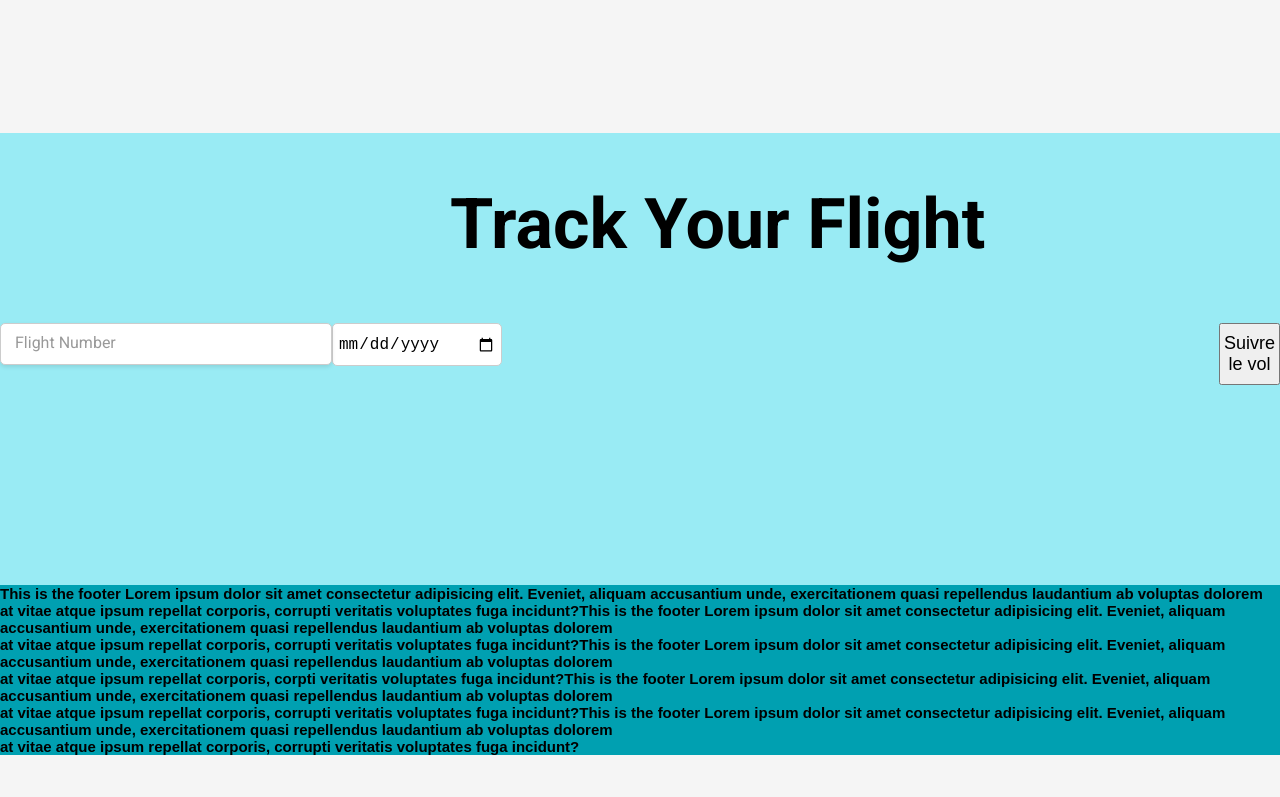
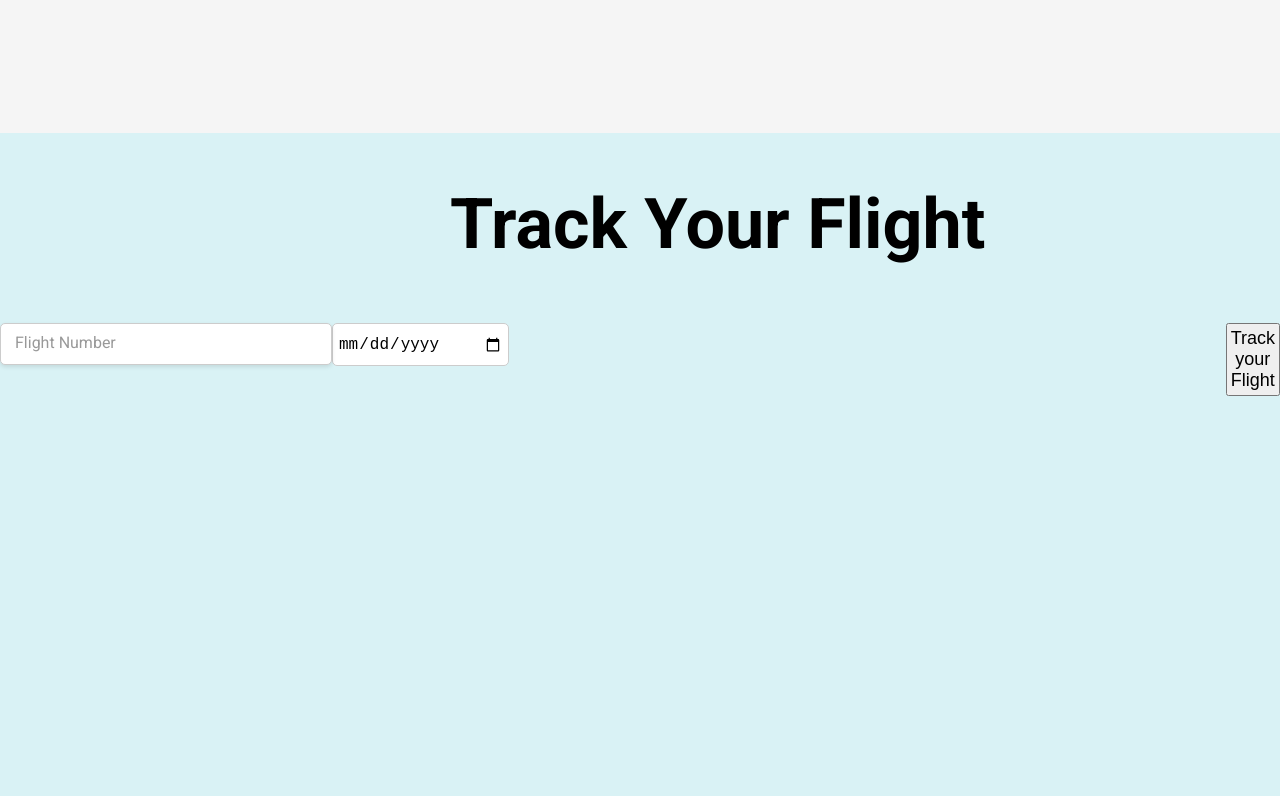
Before and after one commit to EmireHaouas/Fly_Catcher, a React (Vite) app in the folder plane_Catcher2/: page / in a window 1280 px wide. Shown: the part 1100-1897 px from the top of the page. Before the commit the page ends 1855 px from the top, so only its background shows below. Built offline with nearby package versions, Linux system fonts and the light colour scheme.

Commit message:
update of the background color of form_iata

```diff
--- a/plane_Catcher2/src/Footer.css
+++ b/plane_Catcher2/src/Footer.css
@@ -1,5 +1,5 @@
 .h1_footer{
-    background-color: #00A0B1;
+    background-color: #FFFFFF;
     margin: 0;
     font-size: 15px;
     font-family: Arial, Helvetica, sans-serif;
--- a/plane_Catcher2/src/Main.css
+++ b/plane_Catcher2/src/Main.css
@@ -53,10 +53,10 @@ main {
 }
 
 .Form_iata {
-    background-color: #99EBF4;
+    background-color: rgba(153, 235, 244, 0.3);
     margin-top: 200px;
     font-family: 'Roboto', sans-serif;
-    padding-bottom: 200px;
+    padding-bottom: 400px;
 }
 
 
@@ -110,7 +110,7 @@ input[type="text"]:not(:placeholder-shown) + label {
     top: -20px;
     left: 10px;
     font-size: 12px;
-    color: #FFFFFF;
+    color: black;
 }
 input[type="date"] {
     max-width: 320px; /* Largeur maximale */
--- a/plane_Catcher2/src/components/Main.jsx
+++ b/plane_Catcher2/src/components/Main.jsx
@@ -84,7 +84,7 @@ const Main = () => {
                                   required
                                 />
 
-                            <button className='button_submit' type="submit">Suivre le vol</button>
+                            <button className='button_submit' type="submit">Track your Flight</button>
                     </form>
 
 
```
